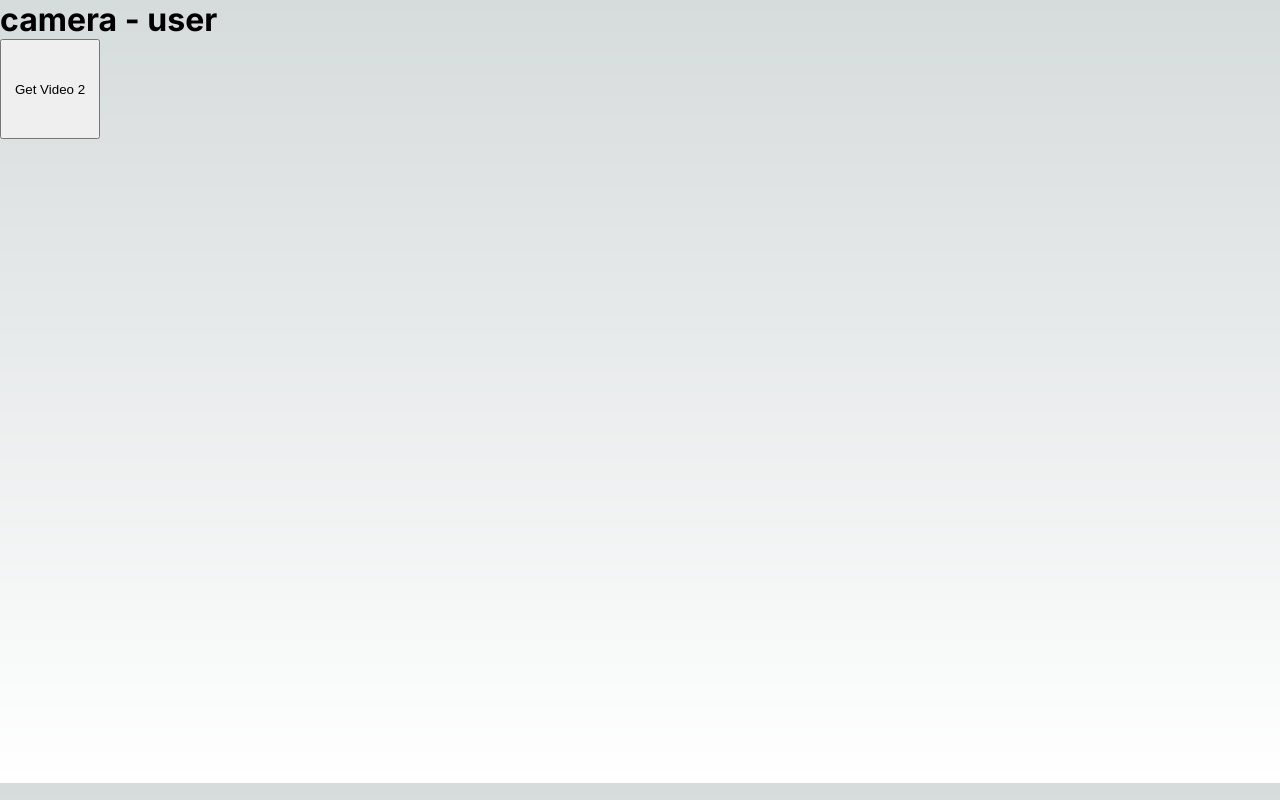
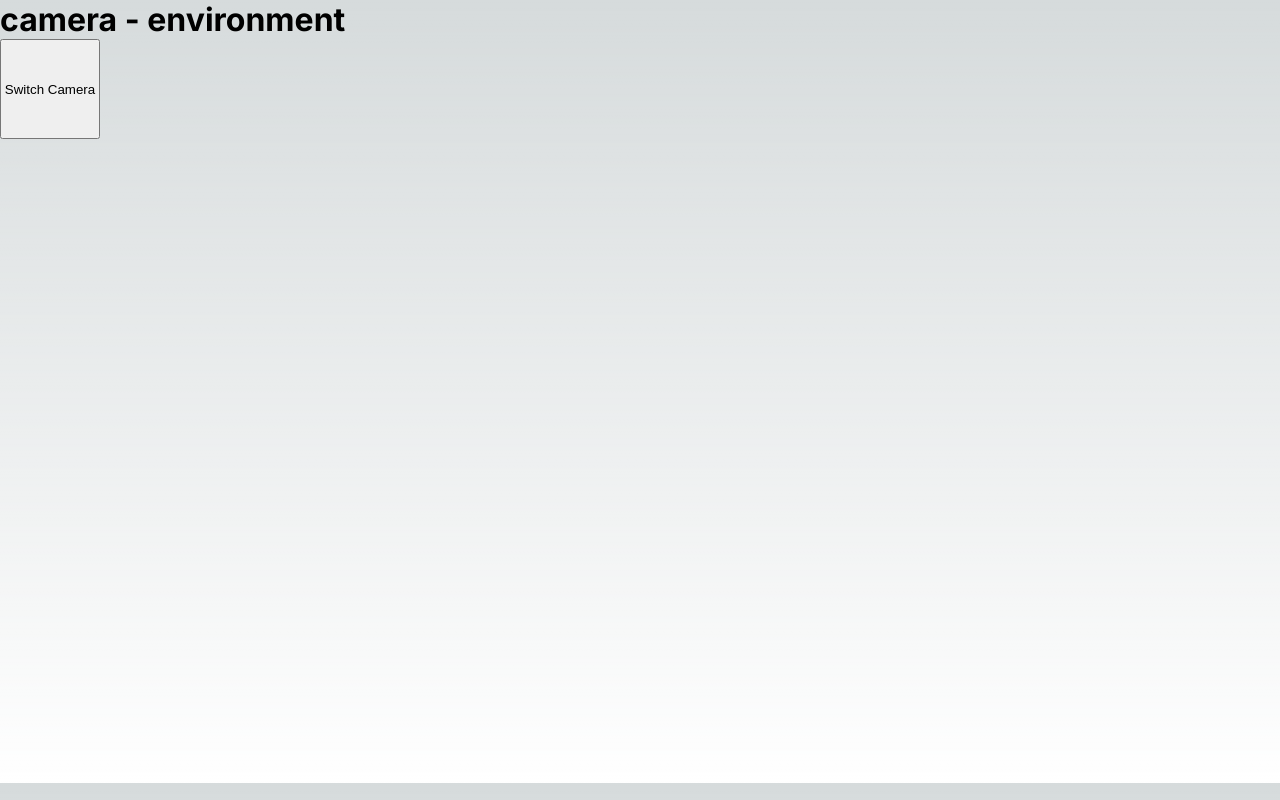
Before and after one commit to obarg777/poc-react-web-camera, a Next.js app: page / in a window 1280 px wide. Built offline with nearby package versions, Linux system fonts and the light colour scheme; no server answers.

Commit message:
vervel 03

```diff
--- a/app/page.js
+++ b/app/page.js
@@ -3,7 +3,7 @@ import { useEffect, useRef, useState } from "react";
 
 export default function Home() {
   const videoRef = useRef(null);
-  const [facingMode, setFacingMode] = useState("enviroment");
+  const [facingMode, setFacingMode] = useState("environment");
 
   const getVideo = () => {
     navigator?.mediaDevices
@@ -11,9 +11,7 @@ export default function Home() {
         video: {
           width: { ideal: 1280 },
           height: { ideal: 720 },
-          facingMode: {
-            exact: facingMode,
-          },
+          facingMode,
         },
       })
       .then((stream) => {
@@ -27,20 +25,19 @@ export default function Home() {
   };
 
   const handleClick = () => {
-    setFacingMode(facingMode === "user" ? "enviroment" : "user");
+    setFacingMode(facingMode === "user" ? "environment" : "user");
     getVideo();
   };
 
   useEffect(() => {
-    setFacingMode("user");
     getVideo();
-  }, []);
+  }, [videoRef]);
 
   return (
     <div>
       <h1>camera - {facingMode}</h1>
       <button onClick={handleClick} style={{ height: 100, width: 100 }}>
-        Get Video 2
+        Switch Camera
       </button>
       <video
         style={{ width: "100%", transform: "scaleX(-1)" }}
```
